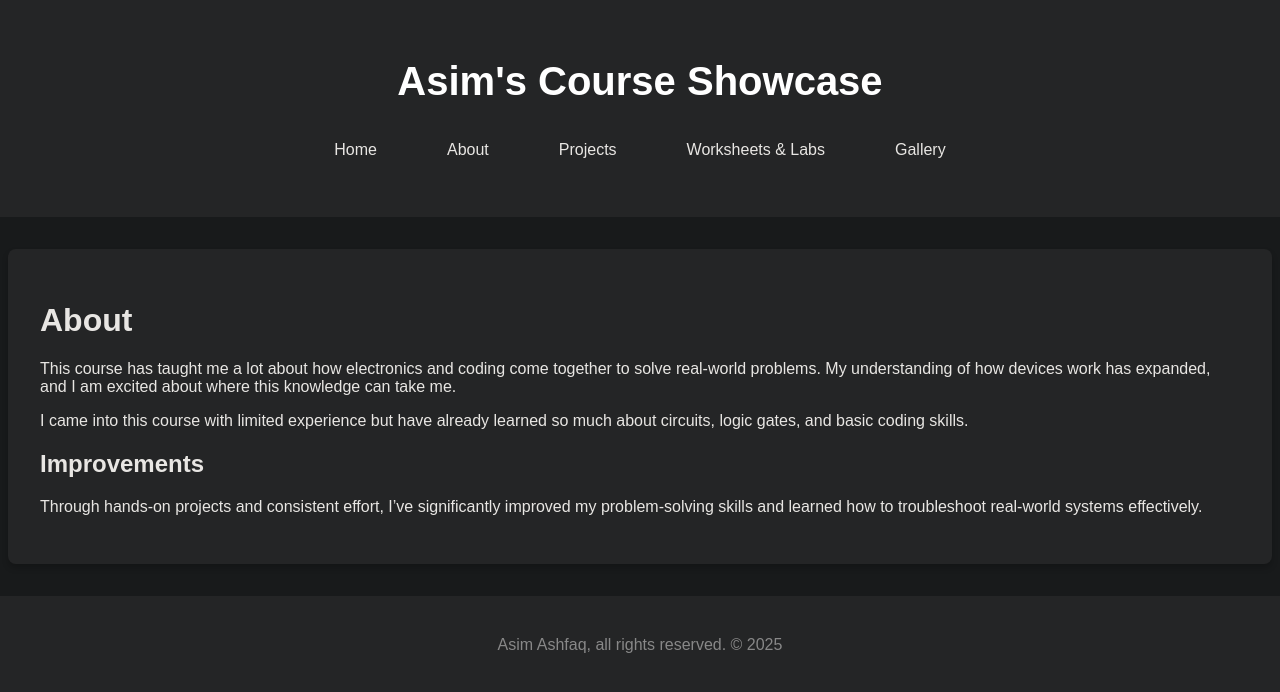
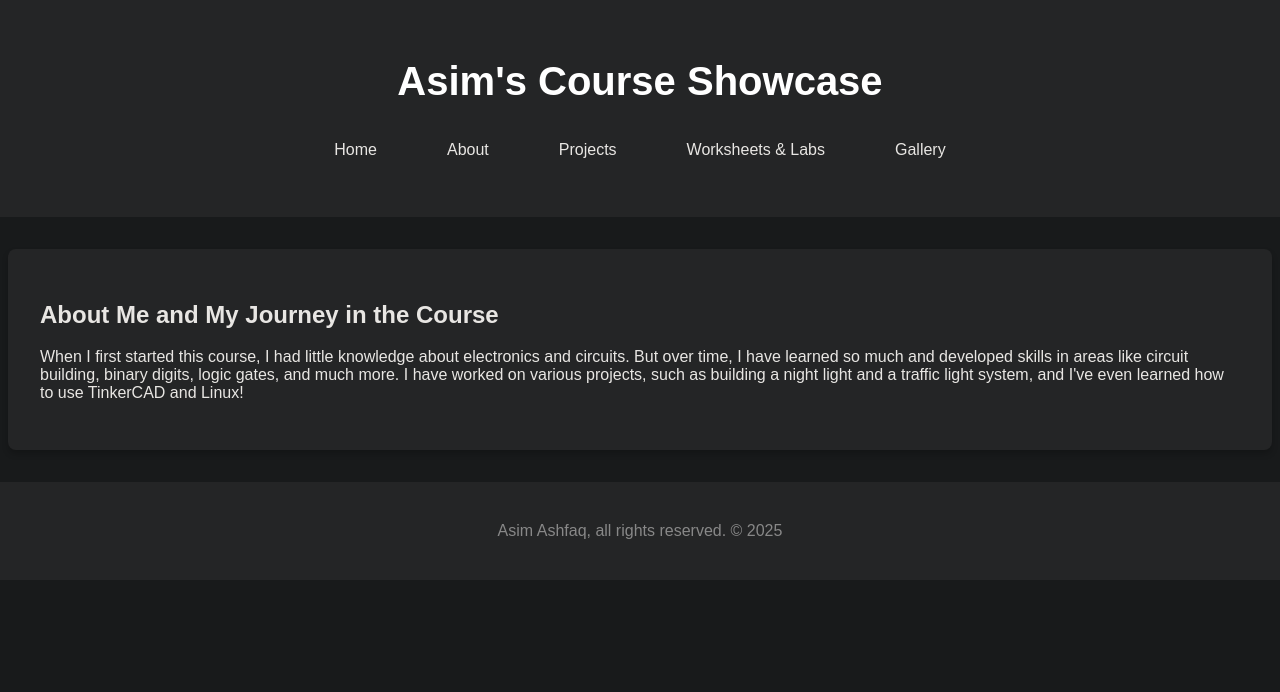
Before and after one commit to Asim-A-dev/Asim.github.io, a Jekyll site: the page built from about.md, in a window 1280 px wide. Shown: the top 692 px of the page. Built offline with Jekyll 4.4.1, drawn with Linux system fonts in a browser that asks for light colours; our own code applies the rules of GitHub Pages for plain Markdown files.

Commit message:
Update about.md

```diff
--- a/about.md
+++ b/about.md
@@ -1,9 +1,7 @@
-# About
+---
+layout: default
+title: "About"
+---
 
-This course has taught me a lot about how electronics and coding come together to solve real-world problems. My understanding of how devices work has expanded, and I am excited about where this knowledge can take me.
-
-I came into this course with limited experience but have already learned so much about circuits, logic gates, and basic coding skills.
-
-## Improvements
-
-Through hands-on projects and consistent effort, I’ve significantly improved my problem-solving skills and learned how to troubleshoot real-world systems effectively.
+<h2>About Me and My Journey in the Course</h2>
+<p>When I first started this course, I had little knowledge about electronics and circuits. But over time, I have learned so much and developed skills in areas like circuit building, binary digits, logic gates, and much more. I have worked on various projects, such as building a night light and a traffic light system, and I've even learned how to use TinkerCAD and Linux!</p>
```
